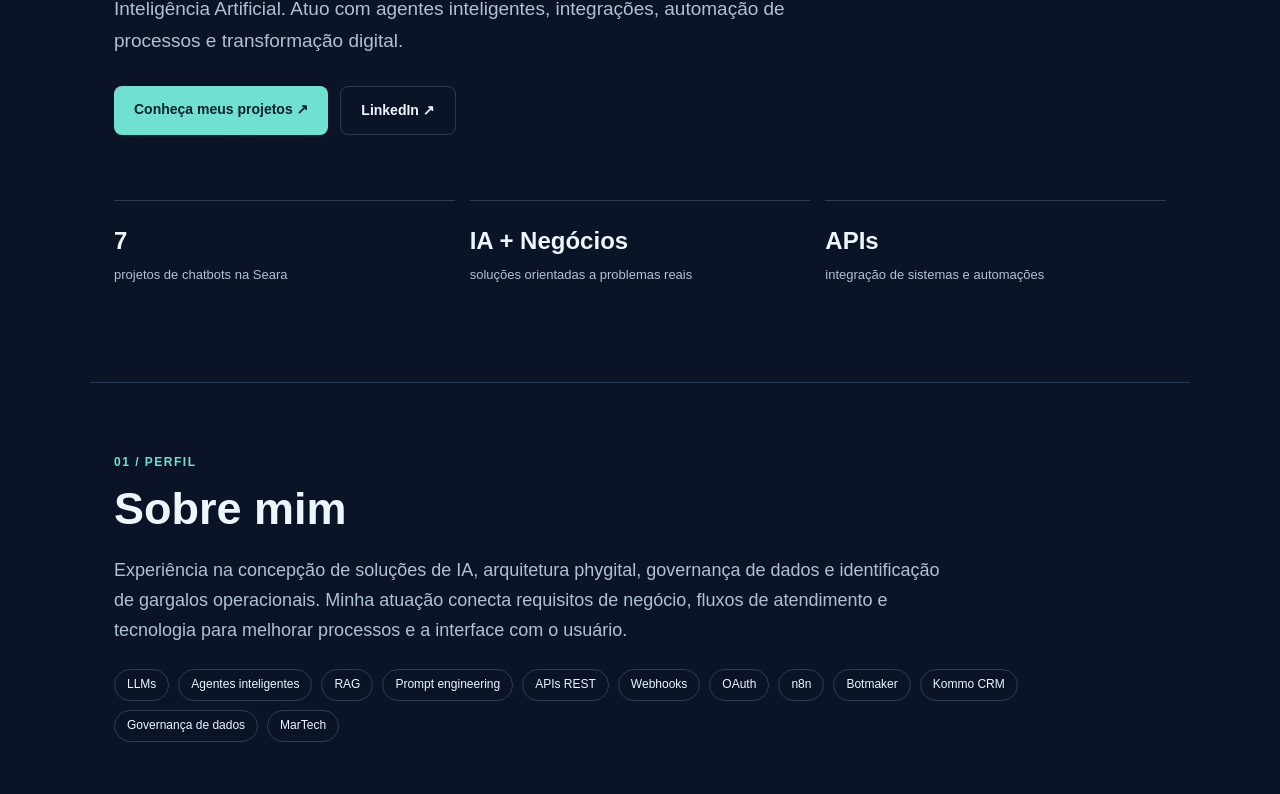
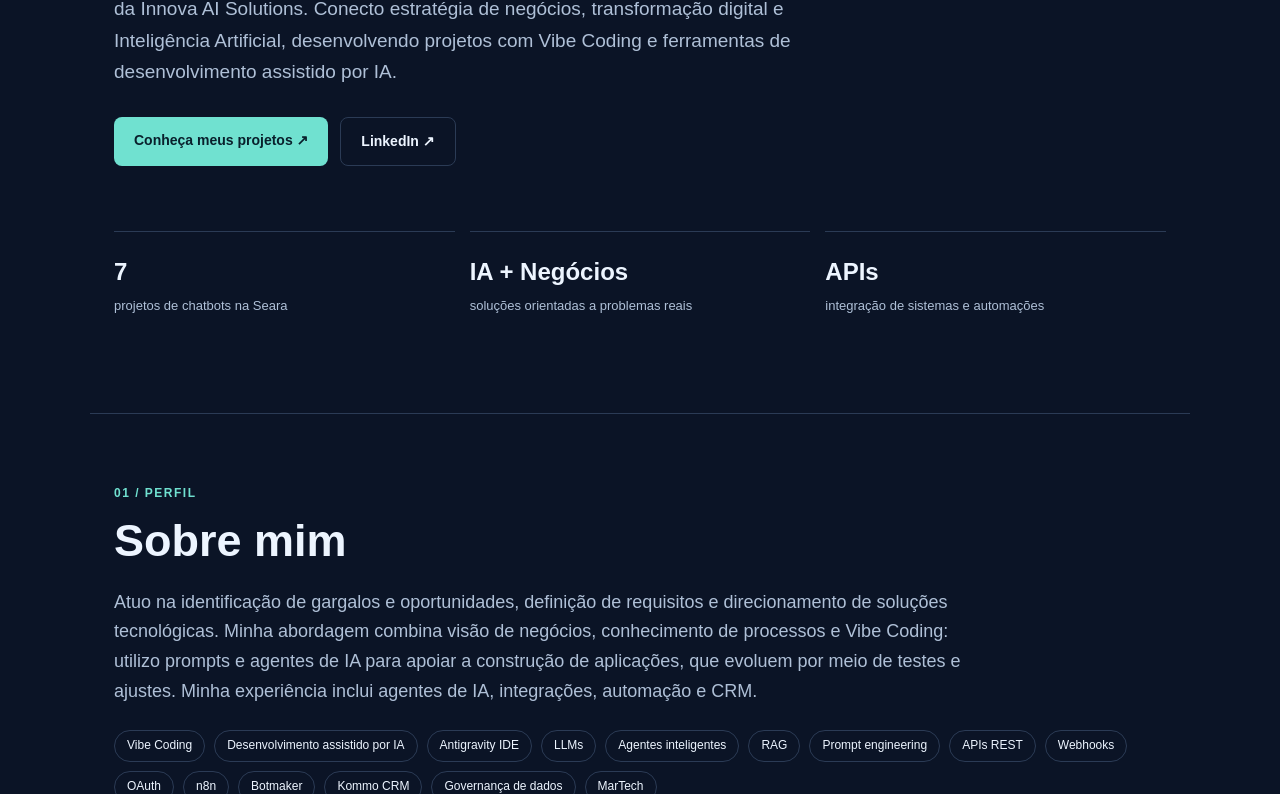
Before and after one commit to KamilaRib/Portfolio, a plain HTML site: page index.html in a window 1280 px wide. Shown: the part 518-1312 px from the top of the page. Drawn offline with Linux system fonts and the light colour scheme.

Commit message:
Atualiza apresentação profissional com Vibe Coding e desenvolvimento assistido por IA

```diff
--- a/index.html
+++ b/index.html
@@ -1,24 +1,24 @@
 <!doctype html>
 <html lang="pt-BR">
 <head>
-<meta charset="utf-8"><meta name="viewport" content="width=device-width,initial-scale=1"><meta name="description" content="Portfólio de Kamila Ribeiro Gomes: Inteligência Artificial, agentes inteligentes, integrações e transformação digital."><meta name="theme-color" content="#0b1426">
+<meta charset="utf-8"><meta name="viewport" content="width=device-width,initial-scale=1"><meta name="description" content="Portfólio de Kamila Ribeiro Gomes: liderança em transformação digital, Inteligência Artificial, Vibe Coding e desenvolvimento assistido por IA."><meta name="theme-color" content="#0b1426">
 <title>Kamila Ribeiro Gomes | IA & Transformação Digital</title><link rel="stylesheet" href="styles.css">
 </head>
 <body>
 <a class="skip" href="#conteudo">Ir para o conteúdo</a>
 <header class="nav"><a class="brand" href="#inicio">KRG<span>.</span></a><nav aria-label="Menu principal"><a href="#sobre">Sobre</a><a href="#projetos">Projetos</a><a href="#experiencia">Experiência</a><a href="#formacao">Formação</a><a href="#contato">Contato</a></nav><button id="theme" type="button" aria-label="Alternar tema">◐</button></header>
 <main id="conteudo">
-<section class="hero wrap" id="inicio"><div class="eyebrow">ENGENHARIA · INTELIGÊNCIA ARTIFICIAL · NEGÓCIOS</div><h1>Transformando desafios reais em <em>soluções inteligentes.</em></h1><p>Sou <strong>Kamila Ribeiro Gomes</strong>, Engenheira de Controle e Automação e Especialista em Inteligência Artificial. Atuo com agentes inteligentes, integrações, automação de processos e transformação digital.</p><div class="actions"><a class="btn primary" href="#projetos">Conheça meus projetos ↗</a><a class="btn secondary" href="https://www.linkedin.com/in/kamilarib" target="_blank" rel="noopener noreferrer">LinkedIn ↗</a></div><div class="stats"><div><strong>7</strong><span>projetos de chatbots na Seara</span></div><div><strong>IA + Negócios</strong><span>soluções orientadas a problemas reais</span></div><div><strong>APIs</strong><span>integração de sistemas e automações</span></div></div></section>
-<section class="section wrap" id="sobre"><div class="section-title"><span>01 / PERFIL</span><h2>Sobre mim</h2></div><p class="lead">Experiência na concepção de soluções de IA, arquitetura phygital, governança de dados e identificação de gargalos operacionais. Minha atuação conecta requisitos de negócio, fluxos de atendimento e tecnologia para melhorar processos e a interface com o usuário.</p><div class="chips"><span>LLMs</span><span>Agentes inteligentes</span><span>RAG</span><span>Prompt engineering</span><span>APIs REST</span><span>Webhooks</span><span>OAuth</span><span>n8n</span><span>Botmaker</span><span>Kommo CRM</span><span>Governança de dados</span><span>MarTech</span></div></section>
+<section class="hero wrap" id="inicio"><div class="eyebrow">ENGENHARIA · INTELIGÊNCIA ARTIFICIAL · VIBE CODING · NEGÓCIOS</div><h1>Transformando desafios reais em <em>soluções inteligentes.</em></h1><p>Sou <strong>Kamila Ribeiro Gomes</strong>, Engenheira de Controle e Automação e CEO/Fundadora da Innova AI Solutions. Conecto estratégia de negócios, transformação digital e Inteligência Artificial, desenvolvendo projetos com Vibe Coding e ferramentas de desenvolvimento assistido por IA.</p><div class="actions"><a class="btn primary" href="#projetos">Conheça meus projetos ↗</a><a class="btn secondary" href="https://www.linkedin.com/in/kamilarib" target="_blank" rel="noopener noreferrer">LinkedIn ↗</a></div><div class="stats"><div><strong>7</strong><span>projetos de chatbots na Seara</span></div><div><strong>IA + Negócios</strong><span>soluções orientadas a problemas reais</span></div><div><strong>APIs</strong><span>integração de sistemas e automações</span></div></div></section>
+<section class="section wrap" id="sobre"><div class="section-title"><span>01 / PERFIL</span><h2>Sobre mim</h2></div><p class="lead">Atuo na identificação de gargalos e oportunidades, definição de requisitos e direcionamento de soluções tecnológicas. Minha abordagem combina visão de negócios, conhecimento de processos e Vibe Coding: utilizo prompts e agentes de IA para apoiar a construção de aplicações, que evoluem por meio de testes e ajustes. Minha experiência inclui agentes de IA, integrações, automação e CRM.</p><div class="chips"><span>Vibe Coding</span><span>Desenvolvimento assistido por IA</span><span>Antigravity IDE</span><span>LLMs</span><span>Agentes inteligentes</span><span>RAG</span><span>Prompt engineering</span><span>APIs REST</span><span>Webhooks</span><span>OAuth</span><span>n8n</span><span>Botmaker</span><span>Kommo CRM</span><span>Governança de dados</span><span>MarTech</span></div></section>
 <section class="section wrap" id="projetos"><div class="section-title"><span>02 / PORTFÓLIO</span><h2>Projetos e experiências aplicadas</h2><p>Projetos de software, pesquisa aplicada e experiências profissionais em Inteligência Artificial. O estágio de desenvolvimento de cada iniciativa é indicado nas descrições.</p></div><div class="cards">
-<article class="card"><div class="tag">Software · IA aplicada</div><h3>CareerMatch AI</h3><p><b>Contexto:</b> Projeto desenvolvido a partir de um desafio da DIO, com apoio do Antigravity e de ferramentas de IA.</p><p>Aplicação para análise de compatibilidade entre currículos e vagas, identificação de requisitos e recomendações para adequação de currículos a sistemas ATS.</p><p><a href="https://github.com/KamilaRib/-Careermatch-ai" target="_blank" rel="noopener noreferrer">Ver repositório no GitHub ↗</a></p><div class="chips small"><span>Python</span><span>FastAPI</span><span>React</span><span>TypeScript</span><span>ATS</span></div></article>
+<article class="card"><div class="tag">Software · IA aplicada</div><h3>CareerMatch AI</h3><p><b>Contexto:</b> Projeto desenvolvido a partir de um desafio da DIO, utilizando Vibe Coding com Antigravity IDE e ferramentas de Inteligência Artificial.</p><p>Aplicação para análise de compatibilidade entre currículos e vagas, identificação de requisitos e recomendações para adequação de currículos a sistemas ATS. Utiliza frontend em React/TypeScript e backend em Python/FastAPI, com suporte a Ollama local.</p><p><a href="https://github.com/KamilaRib/-Careermatch-ai" target="_blank" rel="noopener noreferrer">Ver repositório no GitHub ↗</a></p><div class="chips small"><span>Python</span><span>FastAPI</span><span>React</span><span>TypeScript</span><span>Ollama</span><span>Vibe Coding</span><span>ATS</span></div></article>
 <article class="card"><div class="tag">CRM · Dashboard · Software em evolução</div><h3>Innova CRM — Plataforma de Gestão Comercial</h3><p><b>Contexto:</b> Projeto da Innova AI Solutions.</p><p>Plataforma de gestão comercial com estrutura de frontend e backend, voltada à organização de leads, acompanhamento de oportunidades e evolução de painéis de indicadores e integrações.</p><p class="note"><b>Status:</b> Em desenvolvimento contínuo. Funcionalidades e melhorias são incorporadas progressivamente.</p><p><a href="https://github.com/KamilaRib/Innova-Ai-Solutions---Plataforma-CRM" target="_blank" rel="noopener noreferrer">Ver código no GitHub ↗</a></p><div class="chips small"><span>React</span><span>Node.js</span><span>Express</span><span>Prisma</span><span>PostgreSQL</span><span>Recharts</span></div></article>
 <article class="card"><div class="tag">Pesquisa acadêmica · IA responsável</div><h3>Inspiraai</h3><p><b>Contexto:</b> Pesquisa acadêmica do MBA USP/ESALQ — “Inteligência Artificial na Triagem Emocional: Adesão de Trabalhadores e Profissionais de Saúde”.</p><p>Investigação sobre aceitação, confiança e supervisão humana no uso de IA como apoio à triagem emocional. Próxima etapa: desenvolvimento de um protótipo em Python para análise de sentimentos em textos.</p><p class="note"><b>Status:</b> Pesquisa em andamento; agente em fase de desenvolvimento. Não realiza diagnóstico clínico.</p><div class="chips small"><span>Pesquisa aplicada</span><span>Python (planejado)</span><span>PLN (planejado)</span><span>Ética em IA</span></div></article>
 <article class="card"><div class="tag">Integração · Atendimento</div><h3>Agente de IA integrado ao Kommo CRM</h3><p><b>Contexto:</b> Energia e Vida.</p><p>Arquitetura e implementação de agente de IA integrado ao CRM por APIs REST, com fluxos automatizados de WhatsApp via OAuth e n8n.</p><div class="chips small"><span>APIs REST</span><span>Kommo CRM</span><span>OAuth</span><span>n8n</span></div></article>
 <article class="card"><div class="tag">Chatbots · Experiência do usuário</div><h3>Chatbots de atendimento e e-commerce</h3><p><b>Contexto:</b> Seara Alimentos.</p><p>Desenvolvimento e entrega de sete projetos com Botmaker, estratégias phygital e foco em UI; curadoria de fluxos conversacionais e mapeamento de processos.</p><p class="note">Descrição profissional resumida; sem exposição de materiais internos ou informações confidenciais.</p><div class="chips small"><span>Botmaker</span><span>UI</span><span>Phygital</span></div></article>
 <article class="card"><div class="tag">Governança · IA</div><h3>Innova AI Knowledge Intelligence</h3><p><b>Contexto:</b> Projeto da Innova AI Solutions.</p><p>Iniciativa voltada à organização e governança do conhecimento para agentes de IA, com arquitetura de recuperação de informações e controles de acesso.</p><p class="note">Projeto em evolução; recursos e resultados devem ser demonstrados conforme sua implementação.</p><div class="chips small"><span>RAG</span><span>Governança</span><span>Conhecimento</span></div></article>
 </div></section>
-<section class="section wrap" id="experiencia"><div class="section-title"><span>03 / TRAJETÓRIA</span><h2>Experiência profissional</h2></div><div class="timeline"><div><time>Fev/2025 — Atual</time><h3>Innova AI Solutions</h3><p>Fundadora e Estrategista Digital · Concepção de soluções de IA e consultoria em transformação digital.</p></div><div><time>Abr/2025 — Abr/2026</time><h3>Energia e Vida</h3><p>Head de MarTech · Integração de agentes de IA, CRM e automações.</p></div><div><time>Out/2024 — Jan/2025</time><h3>Seara Alimentos</h3><p>Analista de Inteligência Artificial · Chatbots, curadoria e mapeamento de processos.</p></div><div><time>Jun/2016 — Mai/2024</time><h3>Monstro Burguer</h3><p>Fundadora e Diretora · Gestão operacional, financeira e de marketing.</p></div></div></section>
+<section class="section wrap" id="experiencia"><div class="section-title"><span>03 / TRAJETÓRIA</span><h2>Experiência profissional</h2></div><div class="timeline"><div><time>Fev/2025 — Atual</time><h3>Innova AI Solutions</h3><p>CEO, Fundadora e Estrategista Digital · Concepção e direcionamento de soluções de IA e consultoria em transformação digital.</p></div><div><time>Abr/2025 — Abr/2026</time><h3>Energia e Vida</h3><p>Head de MarTech · Integração de agentes de IA, CRM e automações.</p></div><div><time>Out/2024 — Jan/2025</time><h3>Seara Alimentos</h3><p>Analista de Inteligência Artificial · Chatbots, curadoria e mapeamento de processos.</p></div><div><time>Jun/2016 — Mai/2024</time><h3>Monstro Burguer</h3><p>Fundadora e Diretora · Gestão operacional, financeira e de marketing.</p></div></div></section>
 <section class="section wrap" id="formacao"><div class="section-title"><span>04 / APRENDIZADO</span><h2>Formação</h2></div><div class="education"><p><strong>MBA em Gestão de Negócios Digitais e IA</strong> · USP/ESALQ <span>Em fase de conclusão; apresentação do TCC pendente</span></p><p><strong>MBA em Inteligência Artificial para Negócios</strong> · Faculdade EXAME <span>Concluído em dez/2024</span></p><p><strong>Pós-graduação em Arquitetura e Engenharia de Cloud Computing (Multi-Cloud)</strong> · Unicesumar <span>Previsão: abr/2027</span></p><p><strong>Engenharia de Controle e Automação</strong> · FMU <span>Concluída em dez/2014</span></p><p><strong>Técnico em Análise e Desenvolvimento de Sistemas</strong> · Escola Técnica FAT <span>Previsão: dez/2027</span></p><p><strong>Técnico em Marketing Digital</strong> · Escola Técnica FAT <span>Concluído em abr/2026</span></p><p><strong>Machine Learning Specialist</strong> · DIO <span>Em andamento</span></p><p><strong>Dados com Python e IA</strong> · Santander / DIO <span>Em andamento</span></p><p><strong>Inglês</strong> · SEDA College, Dublin, Irlanda <span>Em andamento</span></p></div></section>
 <section class="section wrap contact" id="contato"><div class="section-title"><span>05 / CONEXÃO</span><h2>Vamos conversar?</h2></div><p>Aberta a conexões e oportunidades relacionadas a Inteligência Artificial, integração de sistemas e inovação aplicada a negócios.</p><div class="actions"><a class="btn primary" href="mailto:kamilarib@yahoo.com.br">Enviar e-mail ↗</a><a class="btn secondary" href="https://www.linkedin.com/in/kamilarib" target="_blank" rel="noopener noreferrer">Ver LinkedIn ↗</a></div></section>
 </main><footer><span>© <span id="year">2026</span> Kamila Ribeiro Gomes</span><span>Portfólio profissional · GitHub Pages</span></footer><script src="script.js"></script>
```
